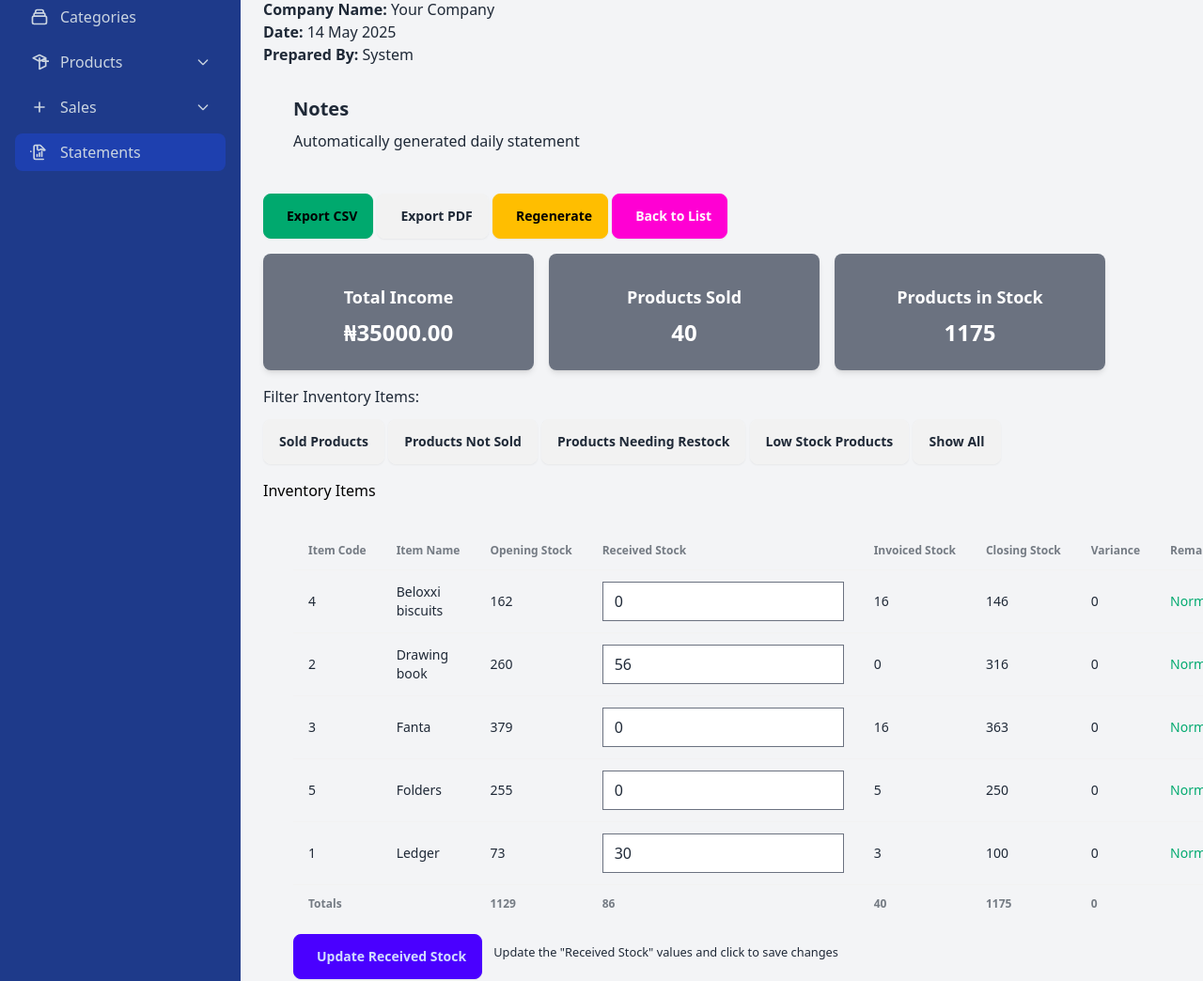
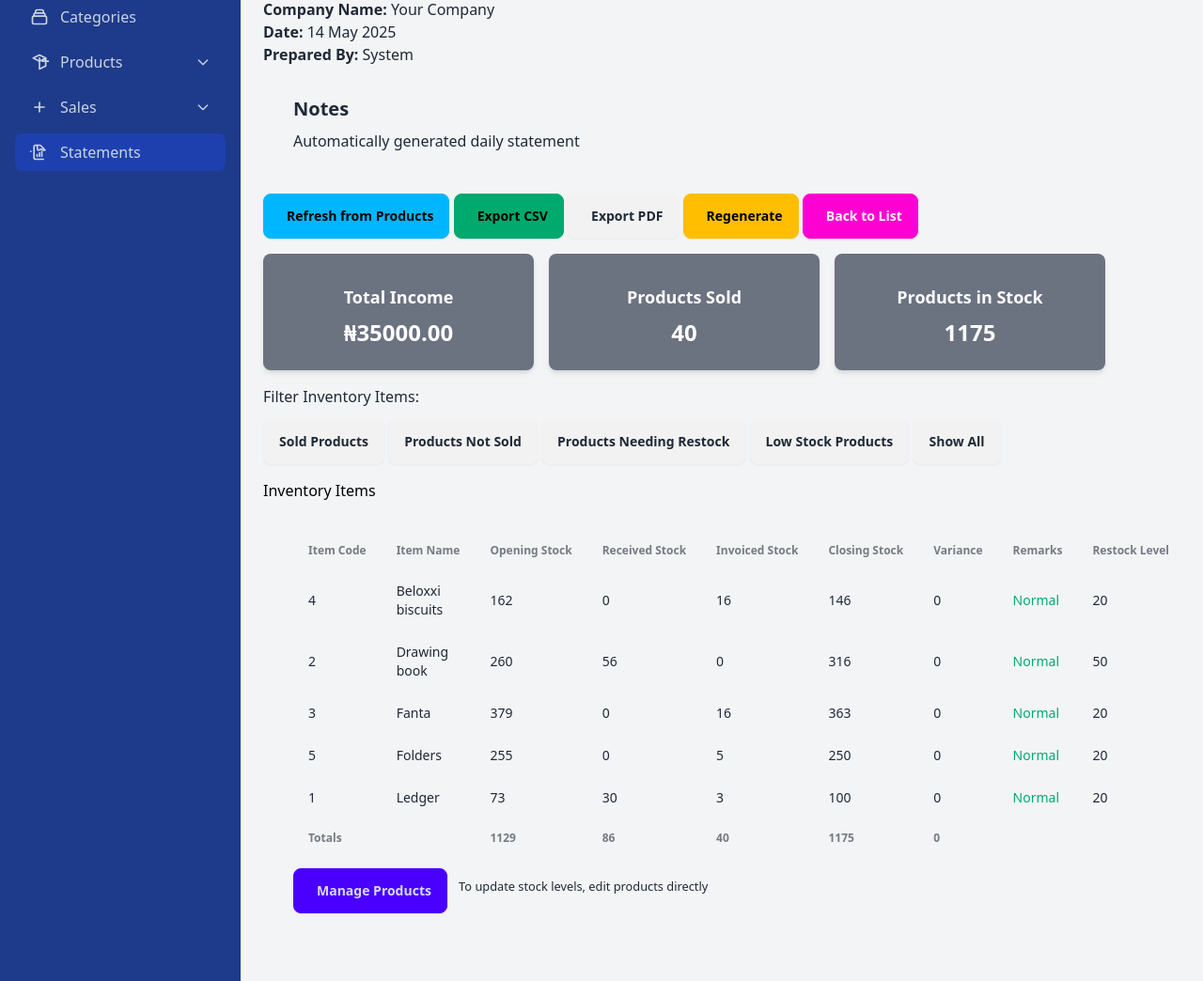
Before and after one commit to Cynthiee/InventoryApp, a Django app: page /statement/inventory/3/ in a window 1280 px wide. Shown: the part 130-1174 px from the top of the page at 94% size. Run offline with Django 5.2, Linux system fonts and the light colour scheme; data comes from the database, SQL or seed files in the repository; both versions use the stored data as it was after the commit; some libraries are stand-ins or nearby versions.

Commit message:
received stock updated

```diff
--- a/inventory/urls.py
+++ b/inventory/urls.py
@@ -4,7 +4,7 @@ from django.views.generic import RedirectView
 
 urlpatterns = [
     path('admin/', admin.site.urls),
-    path('home/', include('products.urls')),
+    path('', include('products.urls')),
     path("__reload__/", include("django_browser_reload.urls")),
     path('sales/', include('sales.urls')),
     path('statement/', include('statement.urls')),
--- a/statement/forms.py
+++ b/statement/forms.py
@@ -14,16 +14,7 @@ class InventoryStatementForm(forms.ModelForm):
 class InventoryStatementItemForm(forms.ModelForm):
     class Meta:
         model = InventoryStatementItem
-        fields = ['received_stock']
-        widgets = {
-            'received_stock': forms.NumberInput(attrs={'class': 'form-control', 'min': '0'})
-        }
-
-    def clean_received_stock(self):
-        received_stock = self.cleaned_data.get('received_stock')
-        if received_stock < 0:
-            raise forms.ValidationError("Received stock cannot be negative")
-        return received_stock
+        fields = []
 
 
 InventoryStatementItemFormSet = inlineformset_factory(
--- a/statement/views.py
+++ b/statement/views.py
@@ -8,7 +8,6 @@ import csv
 from .models import InventoryStatement
 from .forms import InventoryStatementForm, InventoryStatementItemFormSet
 
-
 # Inventory Statement Views
 def inventory_statement_list(request):
     """View to list all inventory statements"""
@@ -17,7 +16,6 @@ def inventory_statement_list(request):
         'statements': statements,
         'title': 'Inventory Statements'
     })
-
 
 def create_inventory_statement(request):
     """View to create a new inventory statement."""
@@ -55,51 +53,40 @@ def create_inventory_statement(request):
         'title': 'Create Inventory Statement'
     })
 
-
 def inventory_statement_detail(request, statement_id):
     """View to display a detailed inventory statement."""
     statement = get_object_or_404(InventoryStatement, id=statement_id)
 
-    # Check if items need to be generated
+    # Keep your refresh logic
+    if 'refresh' in request.GET:
+        refreshed_count = statement.refresh_items()
+        messages.success(request, f'Refreshed {refreshed_count} inventory items with current product data.')
+        return redirect('inventory_statement_detail', statement_id=statement.id)
+
+    # Generate statement items if needed
     if not statement.items.exists():
         statement.generate_statement_items()
 
-    # Get all items first (used for the form)
-    all_items = statement.items.all()
+    # Get all items
+    items = statement.items.all()
 
-    # Get filter type from query parameters
+    # Handle filtering
     filter_type = request.GET.get('filter')
 
-    # Create a filtered queryset for display
     if filter_type == 'sold':
-        display_items = all_items.filter(invoiced_stock__gt=0)  # Products sold
+        display_items = items.filter(invoiced_stock__gt=0)
     elif filter_type == 'no_sales':
-        display_items = all_items.filter(invoiced_stock=0)  # Products with no sales
+        display_items = items.filter(invoiced_stock=0)
     elif filter_type == 'restock':
-        display_items = all_items.filter(remarks='Restock needed')  # Products needing restock
+        display_items = items.filter(remarks='Restock needed')
     elif filter_type == 'low_stock':
-        display_items = all_items.filter(closing_stock__lte=10)  # Products with low stock
+        display_items = items.filter(closing_stock__lte=10)
     else:
-        # If no valid filter is provided, show all items
-        display_items = all_items
-        filter_type = None  # Reset filter_type to None for template display
+        display_items = items
+        filter_type = None
 
-    # Handle form submission for updating received stock
-    if request.method == 'POST':
-        formset = InventoryStatementItemFormSet(request.POST, instance=statement)
-        if formset.is_valid():
-            formset.save()
-            messages.success(request, 'Inventory statement updated successfully.')
 
-            # Preserve filter parameter in redirect
-            redirect_url = reverse('inventory_statement_detail', kwargs={'statement_id': statement.id})
-            if filter_type:
-                redirect_url += f'?filter={filter_type}'
-            return redirect(redirect_url)
-    else:
-        formset = InventoryStatementItemFormSet(instance=statement)
-
-    # Calculate totals for the filtered inventory items
+    # Calculate totals
     item_totals = display_items.aggregate(
         total_opening=Sum('opening_stock'),
         total_received=Sum('received_stock'),
@@ -108,33 +95,21 @@ def inventory_statement_detail(request, statement_id):
         total_variance=Sum('variance')
     )
 
-    # Add statement summary totals
+
     summary_totals = {
         'total_income': statement.total_income,
         'total_products_sold': statement.total_products_sold,
         'total_products_in_stock': statement.total_products_in_stock
     }
 
-    # Create a list of form/item pairs for the template to iterate over
-    form_item_pairs = []
-
-    # Match formset forms with display items
-    item_ids = [item.id for item in display_items]
-    for form in formset:
-        # Only include forms for items that should be displayed
-        if form.instance.id in item_ids:
-            form_item_pairs.append((form, form.instance))
-
     return render(request, 'statement/inventory_statement_detail.html', {
         'statement': statement,
-        'form_item_pairs': form_item_pairs,  # This is what the template should iterate over
-        'formset': formset,  # Still need this for the management form
+        'items': display_items,  # Just pass items directly
         'item_totals': item_totals,
         'summary_totals': summary_totals,
         'title': f'Inventory Statement: {statement.date}',
         'active_filter': filter_type
     })
-
 
 def regenerate_inventory_statement(request, statement_id):
     """Regenerate inventory statement items"""
@@ -150,7 +125,6 @@ def regenerate_inventory_statement(request, statement_id):
         'statement': statement,
         'title': 'Regenerate Inventory Statement'
     })
-
 
 def export_inventory_statement_csv(request, statement_id):
     """Export inventory statement as CSV"""
@@ -178,7 +152,6 @@ def export_inventory_statement_csv(request, statement_id):
 
     return response
 
-
 def export_inventory_statement_pdf(request, statement_id):
     """Export inventory statement as PDF"""
     # This would require a PDF library like ReportLab or WeasyPrint
--- a/templates/statement/inventory_statement_detail.html
+++ b/templates/statement/inventory_statement_detail.html
@@ -1,5 +1,4 @@
 {% extends "base.html" %}
-
 {% block title %}{{ title }}{% endblock %}
 
 {% block content %}
@@ -23,6 +22,10 @@
                 </div>
                 {% endif %}
                 <div class="btn-group">
+                    <!-- New Refresh button -->
+                    <a href="?refresh=1" class="btn btn-info">
+                        <i class="fas fa-sync"></i> Refresh from Products
+                    </a>
                     <a href="{% url 'export_inventory_statement_csv' statement_id=statement.id %}" class="btn btn-success">
                         <i class="fas fa-file-csv"></i> Export CSV
                     </a>
@@ -98,21 +101,16 @@
                                 <th scope="col">Closing Stock</th>
                                 <th scope="col">Variance</th>
                                 <th scope="col">Remarks</th>
+                                <th scope="col">Restock Level</th> <!-- New column -->
                             </tr>
                         </thead>
 <tbody>
-                            {% for form, item in form_item_pairs %}
+    {% for item in items %}
     <tr {% if item.remarks == 'Restock needed' %}class="table-warning"{% elif item.remarks == 'Variance detected' %}class="table-danger"{% endif %}>
         <td class="text-dark">{{ item.product.id }}</td>
         <td class="text-dark">{{ item.product.name }}</td>
         <td class="text-dark">{{ item.opening_stock }}</td>
-                                <td>
-                                    {{ form.id }}
-                                    {{ form.received_stock }}
-                                    {% if form.received_stock.errors %}
-                                    <div class="text-danger">{{ form.received_stock.errors }}</div>
-                                    {% endif %}
-                                </td>
+        <td class="text-dark">{{ item.received_stock }}</td>
         <td class="text-dark">{{ item.invoiced_stock }}</td>
         <td class="text-dark">{{ item.closing_stock }}</td>
         <td class="text-dark">{{ item.variance }}</td>
@@ -121,10 +119,11 @@
                 {{ item.remarks }}
             </span>
         </td>
+        <td class="text-dark">{{ item.product.restock_level }}</td>
     </tr>
     {% empty %}
     <tr>
-                                <td colspan="8" class="text-center text-dark">No inventory items found for the selected filter</td>
+        <td colspan="9" class="text-center text-dark">No inventory items found for the selected filter</td>
     </tr>
     {% endfor %}
 </tbody>
@@ -136,17 +135,17 @@
                                 <th class="text-dark">{{ item_totals.total_invoiced|default:0 }}</th>
                                 <th class="text-dark">{{ item_totals.total_closing|default:0 }}</th>
                                 <th class="text-dark">{{ item_totals.total_variance|default:0 }}</th>
-                                <th></th>
+                                <th colspan="2"></th>
                             </tr>
                         </tfoot>
                     </table>
                 </div>
 
               <div class="mt-3">
-                    <button type="submit" class="btn btn-primary">
-                        <i class="fas fa-save"></i> Update Received Stock
-                    </button>
-                    <small class="text-muted ms-2">Update the "Received Stock" values and click to save changes</small>
+                <a href="{% url 'product_list' %}" class="btn btn-primary">
+                    <i class="fas fa-boxes"></i> Manage Products
+                </a>
+                <small class="text-muted ms-2">To update stock levels, edit products directly</small>
             </div>
             </form>
         </div>
```
Also changed, not shown: statement/admin.py (+8 -1 lines), statement/models.py (+62 -3 lines), statement/signals.py (+48 -19 lines), db.sqlite3. Lines whose indentation alone changed are shown as unchanged.
